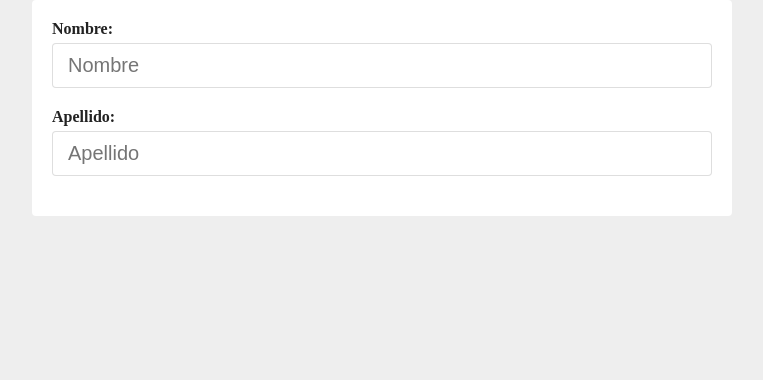
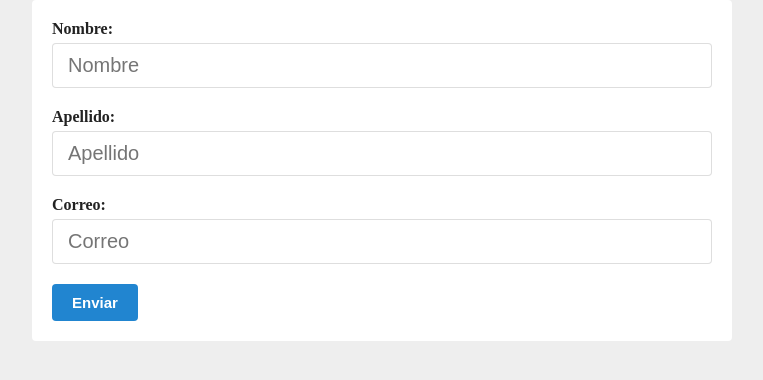
Before and after one commit to TonySauceda/react-gestor-usuarios, a React (Create React App) app: page / in a window 1280 px wide. Shown: the top 380 px of the page, without its empty margins (258-1021 px from the left). Built offline with nearby package versions, Linux system fonts and the light colour scheme.

Commit message:
Componente button y agregar correo al formulario

```diff
--- a/src/App.js
+++ b/src/App.js
@@ -2,9 +2,10 @@ import useForm from './hooks/useForm'
 import Input from './components/Input'
 import Card from './components/Card'
 import Container from './components/Container'
+import Button from './components/Button'
 
 function App() {
-	const [form, handleChange] = useForm({ name: '', apellido: '' })
+	const [form, handleChange] = useForm({ name: '', lastname: '', email: '' })
 
 	console.log(form)
 	return (
@@ -17,9 +18,11 @@ function App() {
 							label="Apellido: "
 							name="lastname"
 							placeholder="Apellido"
-							value={form.name}
+							value={form.lastname}
 							onChange={handleChange}
 						/>
+						<Input label="Correo: " name="email" placeholder="Correo" value={form.email} onChange={handleChange} />
+						<Button>Enviar</Button>
 					</form>
 				</div>
 			</Card>
--- /dev/null
+++ b/src/components/Button.css
@@ -0,0 +1,15 @@
+button.button {
+	transition: all 0.5s ease;
+	background-color: #2185d0;
+	border-radius: 4px;
+	color: #fff;
+	border: none;
+	padding: 10px 20px;
+	font-weight: 700;
+	font-size: 15px;
+	cursor: pointer;
+}
+
+button.button:hover {
+	background-color: #1678c2;
+}
--- /dev/null
+++ b/src/components/Button.js
@@ -0,0 +1,7 @@
+import './Button.css'
+
+const Button = ({ children }) => {
+	return <button className="button">{children}</button>
+}
+
+export default Button
```
